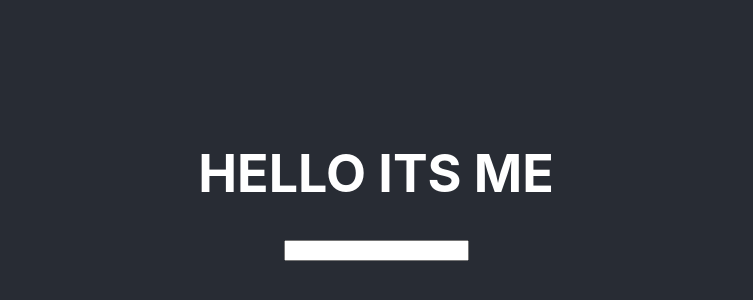
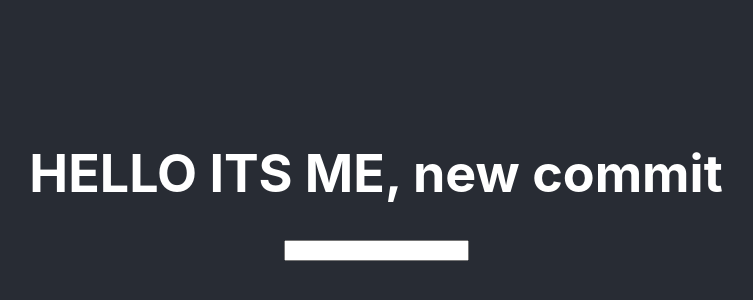
Before and after one commit to Vedanho/Heroku_test, a React (Create React App) app: page / in a window 1280 px wide. Shown: the part 216-516 px from the top of the page, without its empty margins (264-1017 px from the left). Built offline with nearby package versions, Linux system fonts and the light colour scheme.

Commit message:
i dont know

```diff
--- a/src/App.js
+++ b/src/App.js
@@ -23,7 +23,7 @@ function App() {
   return (
     <div className="App">
       <div className="App-header">
-        <h1>HELLO ITS ME</h1>
+        <h1>HELLO ITS ME, new commit</h1>
          <input onFocus={() => setIsShowSearchButtons(true)}
 									onBlur={() => {
 										setTimeout(() => setIsShowSearchButtons(false), 0);
```
